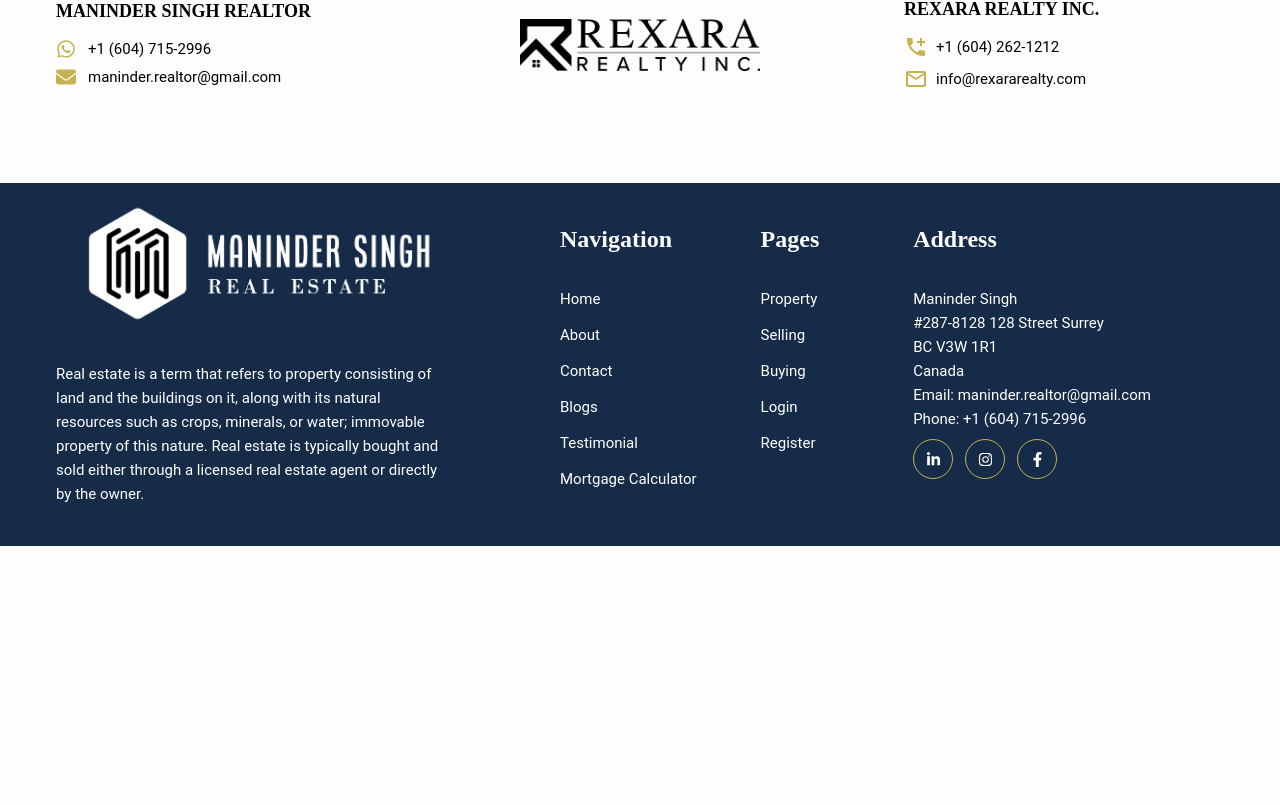
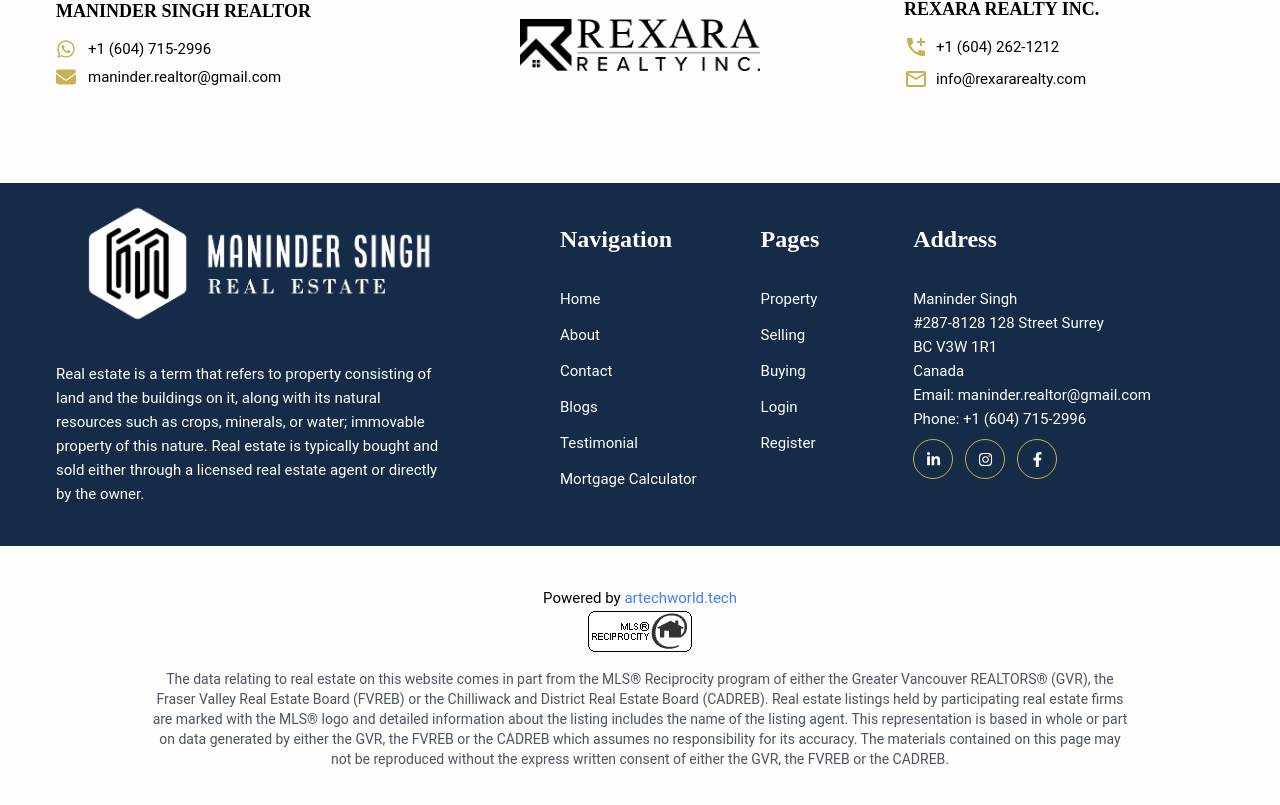
Before and after one commit to amitcarpenter/maninder_frontend_react, a React (Vite) app: page / in a window 1280 px wide. Shown: the part 6478-7283 px from the top of the page. Before the commit the page ends 7024 px from the top, so only its background shows below. Built offline with nearby package versions, Linux system fonts and the light colour scheme; no server answers.

Commit message:
new mls powered

```diff
--- a/src/pages/home/Home.jsx
+++ b/src/pages/home/Home.jsx
@@ -12,6 +12,7 @@
 import { useMyContext } from "../../store/ContextApi";
 import MessageBox from "../../components/MessageBox";
 import { Link } from "react-router-dom";
+import MlsPowered from "./MlsPowered";
 
 const Home = () => {
   const { showMessageBox, handleClose } = useMyContext();
@@ -336,6 +337,7 @@
       {showMessageBox && <MessageBox onClose={handleClose} />}
 
       <Footer />
+      <MlsPowered />
     </>
   );
 };
--- /dev/null
+++ b/src/pages/home/MlsPowered.jsx
@@ -0,0 +1,42 @@
+import React from "react";
+
+const MlsPowered = () => {
+  return (
+    <div className="flex justify-center items-center">
+      <div className="w-11/12 lg:w-4/5 p-6 my-4">
+        <div className="text-center ">
+          Powered by{" "}
+          <a
+            target="mrp"
+            href="https://artechworld.tech"
+            className="text-blue-500"
+          >
+            artechworld.tech
+          </a>
+        </div>
+        <div className="text-center">
+          <img
+            src="/asset/icon-mls.gif"
+            className="mx-auto mb-4"
+            alt="Reciprocity Logo"
+          />
+          <p className="text-sm text-gray-600">
+            The data relating to real estate on this website comes in part from
+            the MLS® Reciprocity program of either the Greater Vancouver
+            REALTORS® (GVR), the Fraser Valley Real Estate Board (FVREB) or the
+            Chilliwack and District Real Estate Board (CADREB). Real estate
+            listings held by participating real estate firms are marked with the
+            MLS® logo and detailed information about the listing includes the
+            name of the listing agent. This representation is based in whole or
+            part on data generated by either the GVR, the FVREB or the CADREB
+            which assumes no responsibility for its accuracy. The materials
+            contained on this page may not be reproduced without the express
+            written consent of either the GVR, the FVREB or the CADREB.
+          </p>
+        </div>
+      </div>
+    </div>
+  );
+};
+
+export default MlsPowered;
```
Also changed, not shown: src/pages/Featured/FeaturedPage.jsx (+0 -133 lines), public/asset/icon-mls.gif (added).
